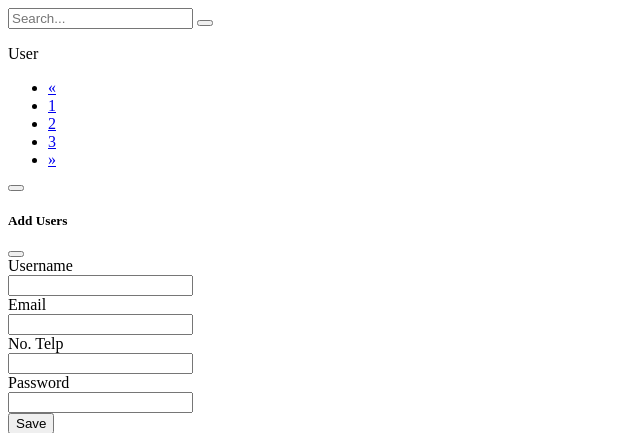
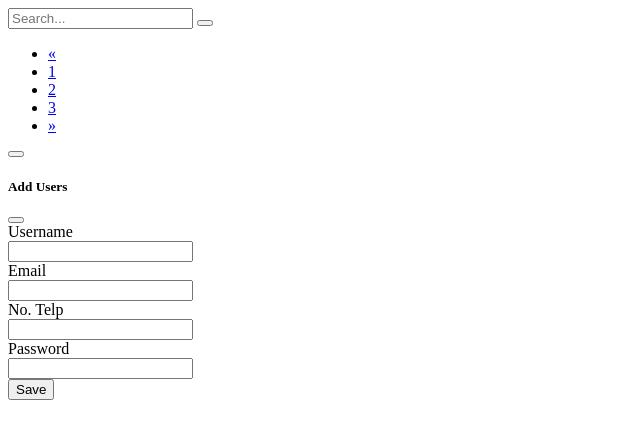
Before and after one commit to gedesuryantara/inventaria, a PHP site: page /inventaria/view/manageuser/index.php in a window 1280 px wide. Shown: the top 433 px of the page, without its empty margins (0-640 px from the left). Run offline with PHP 8.4, Linux system fonts and the light colour scheme; the template is opened without the code that fills it, so the values that code supplies are empty; some libraries are stand-ins or nearby versions.

Commit message:
Menghilangan tanda user

```diff
--- a/app/view/manageuser/index.php
+++ b/app/view/manageuser/index.php
@@ -15,7 +15,7 @@
                         </div>
                         <div class="col-6">
                             <div class="d-flex justify-content-end profile-layout">
-                                <p>User</p>
+                                <p></p>
                                 <i class="fa-solid fa-circle-user"></i>
                             </div>
                         </div>
```
